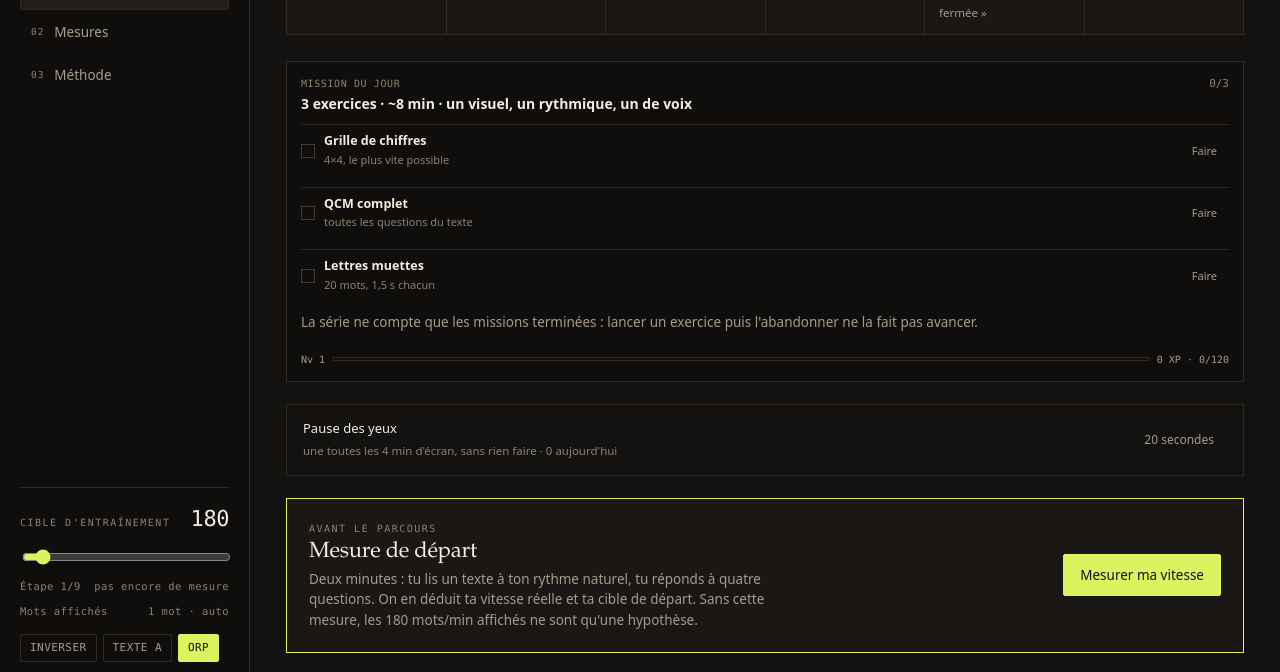
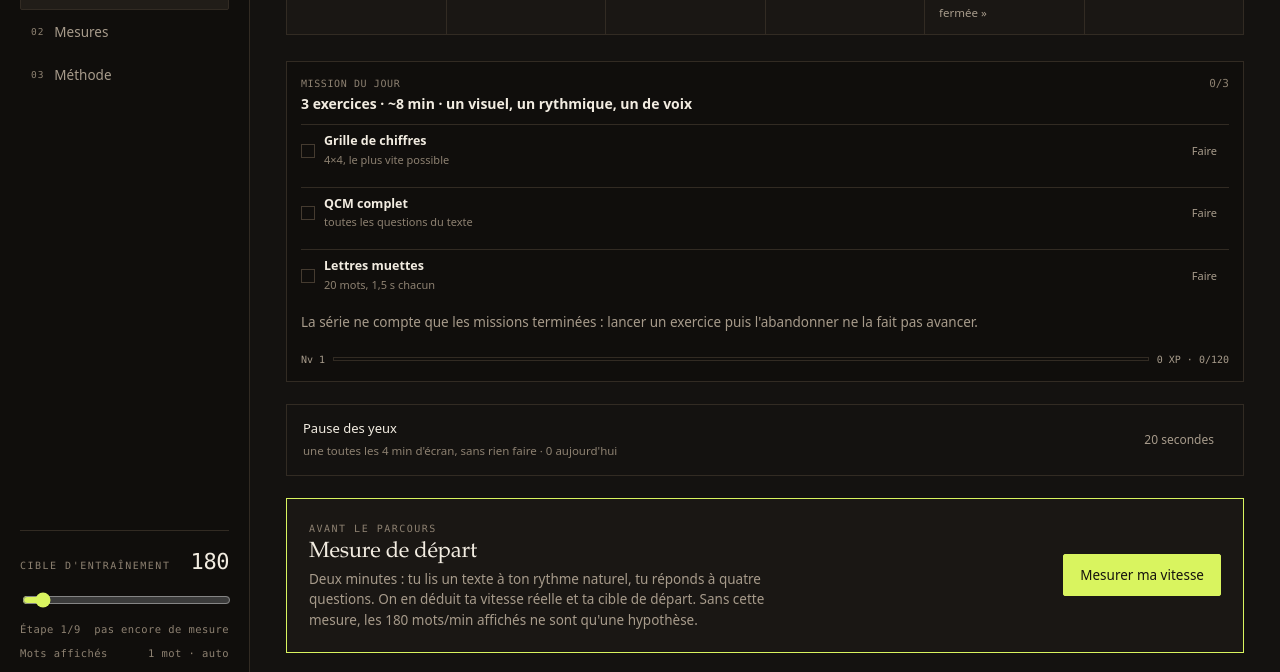
Before and after one commit to tournierjc/flashR, a plain HTML site: page index.html in a window 1280 px wide. Shown: the part 114-786 px from the top of the page. Drawn offline with Linux system fonts and the light colour scheme.

Commit message:
Options live on the right only: drop the rail toggles
The rail keeps the target speed and the auto words-per-display; ORP, theme and
text size are set from the right-hand panel alone. Option chips now re-render
everything so the text scale and theme apply immediately.

```diff
--- a/index.html
+++ b/index.html
@@ -60,7 +60,6 @@ ul,ol{margin:0;padding:0;list-style:none}
 .dial-num{font-size:22px;letter-spacing:-.02em;color:var(--ink)}
 .dial-row.small{font-size:10.5px;color:var(--dim);font-family:var(--mono);letter-spacing:.04em}
 input[type=range]{width:100%;accent-color:var(--accent);height:22px}
-.rail-toggles{display:flex;flex-wrap:wrap;gap:6px}
 .chip{border:1px solid var(--line);padding:5px 9px;font-size:11px;color:var(--muted);border-radius:2px;
   font-family:var(--mono);letter-spacing:.04em;min-height:28px}
 .chip:hover{border-color:var(--line-2);color:var(--ink)}
@@ -453,11 +452,6 @@ textarea.recall:focus{border-color:var(--accent);outline:none}
         <input id="railRange" type="range" min="120" max="1000" step="10" aria-label="Vitesse cible d'entraînement en mots par minute">
         <div class="dial-row small"><span id="railEtape">Étape 1</span><span id="railComp"></span></div>
         <div class="dial-row small"><span title="Déterminé par le palier de vitesse : 1 mot jusqu'à 250, 2 dès 300, 4 dès 520, 8 à 1000. La feuille de réglages d'un exercice peut s'en écarter.">Mots affichés</span><span class="mono" id="railChunk">1 mot · auto</span></div>
-      </div>
-      <div class="rail-toggles">
-        <button class="chip" id="themeBtn" title="Basculer encre / papier">INVERSER</button>
-        <button class="chip" id="sizeBtn" title="Taille du texte de lecture">TEXTE</button>
-        <button class="chip" id="orpBtn" title="Point d'ancrage optimal">ORP</button>
       </div>
     </div>
   </aside>
@@ -2548,9 +2542,6 @@ function renderRail(){
   const rc=$('#railChunk'); if(rc){ const cl=chunkForLevel(); rc.textContent=cl+(cl>1?' mots':' mot')+' · auto'; }
   document.documentElement.dataset.theme=S.theme;
   document.documentElement.style.setProperty('--tscale',S.size);
-  $('#orpBtn').classList.toggle('is-on',!!S.orp);
-  $('#themeBtn').textContent=S.theme==='ink'?'INVERSER':'INVERSER';
-  $('#sizeBtn').textContent='TEXTE '+['A','A+','A++'][S.size===1?0:S.size===1.14?1:2];
 }
 
 function renderDash(){
@@ -2721,7 +2712,7 @@ function renderDash(){
     if(p==='eyeAuto'){ S.eyeAuto=!S.eyeAuto; if(!S.eyeAuto) S.eyeMs=0; }
     if(p==='theme') S.theme=S.theme==='ink'?'paper':'ink';
     if(p==='size'){ const sizes=[1,1.14,1.28]; S.size=sizes[(sizes.indexOf(S.size)+1)%3]; }
-    save(); renderDash();
+    save(); renderAll();
   }));
   $('#resetAll').addEventListener('click',()=>{
     if(confirm("Effacer tout l'historique et repartir de zéro ?")){ localStorage.removeItem(KEY); S=load(); renderDash(); toast('Données effacées'); }
@@ -3079,9 +3070,6 @@ $('#railRange').addEventListener('input',e=>{
   S.wpm=+e.target.value; $('#railWpm').textContent=S.wpm; save();
   if(!$('#view-dash').hidden) renderDash();
 });
-$('#themeBtn').addEventListener('click',()=>{ S.theme=S.theme==='ink'?'paper':'ink'; save(); renderAll(); });
-$('#sizeBtn').addEventListener('click',()=>{ const sizes=[1,1.14,1.28]; S.size=sizes[(sizes.indexOf(S.size)+1)%3]; save(); renderAll(); });
-$('#orpBtn').addEventListener('click',()=>{ S.orp=!S.orp; save(); renderAll(); });
 $('#stageExit').addEventListener('click',()=>{ endStage(); });
 $('#stageRestart').addEventListener('click',()=>restartRun());
 document.addEventListener('keydown',e=>{
```
Also changed, not shown: docs/dashboard.png.
